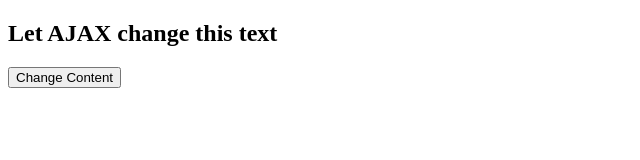
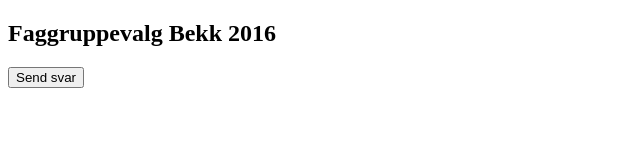
Before and after one commit to andersmartinsen/andersmartinsen.github.io, a plain HTML site: page index.html in a window 1280 px wide. Shown: the whole page, without its empty margins (0-640 px from the left). Drawn offline with Linux system fonts and the light colour scheme.

Commit message:
Forbedringer så smått

```diff
--- a/index.html
+++ b/index.html
@@ -2,12 +2,12 @@
 <html>
 <body>
 
-<div id="demo"><h2>Let AJAX change this text</h2></div>
+<div id="demo"><h2>Faggruppevalg Bekk 2016</h2></div>
 
-<button type="button" onclick="loadDoc()">Change Content</button>
+<button type="button" onclick="sjekkSvar()">Send svar</button>
 
 <script>
-function loadDoc() {
+function sjekkSvar() {
  var createCORSRequest = function(method, url) {
   var xhr = new XMLHttpRequest();
   if ("withCredentials" in xhr) {
```
